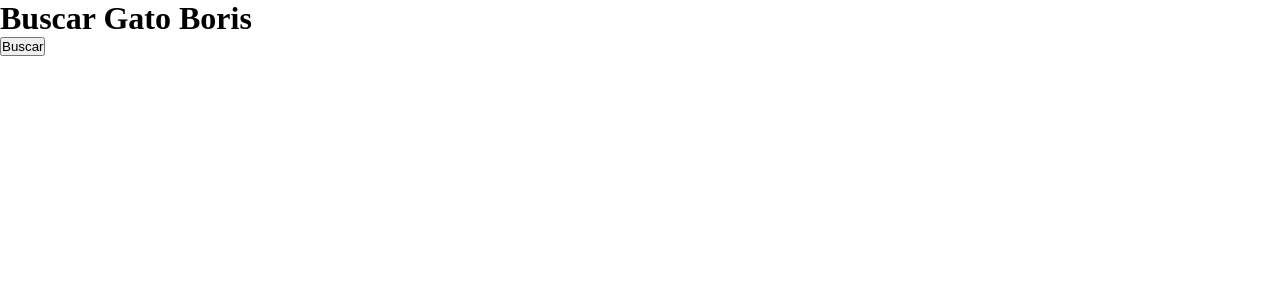
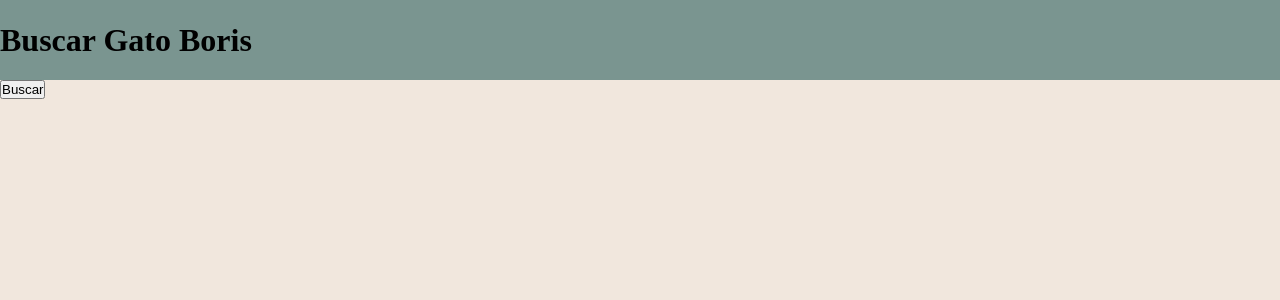
Before and after one commit to gbmao/Controle-animal, a Spring Boot app: page / in a window 1280 px wide. Shown: the top 300 px of the page. Run offline with Spring Boot 4, Linux system fonts and the light colour scheme.

Commit message:
feat(ui): Refactor HTML structure and enhance CSS styles for header

```diff
--- a/controle-animalAPI/controle-animal/src/main/resources/static/index.html
+++ b/controle-animalAPI/controle-animal/src/main/resources/static/index.html
@@ -2,12 +2,16 @@
 <html lang="pt-br">
 <head>
   <meta charset="UTF-8">
-  <title>Controle Animal - Frontend</title>
+  <title>Controle Animal</title>
 
   <link rel="stylesheet" href="styles.css">
 </head>
 <body>
-  <h1>Buscar Gato Boris</h1>
+  <header>
+    <div>
+      <h1>Buscar Gato Boris</h1>
+    </div>
+  </header>
   <button onclick="buscarBoris()">Buscar</button>
   <pre id="resultado"></pre>
 
--- a/controle-animalAPI/controle-animal/src/main/resources/static/styles.css
+++ b/controle-animalAPI/controle-animal/src/main/resources/static/styles.css
@@ -1,4 +1,23 @@
+:root {
+    --bg-color: #F1E7DD;
+    --header-bg: #7A9590;
+    --text-color: #26211E;
+}
+
 * {
     padding: 0%;
     margin: 0%;
 }
+
+body {
+    background-color: var(--bg-color);
+}
+
+header {
+    display: flex;
+    flex-direction: row;
+    justify-content: space-between;
+    align-items: center;
+    height: 10vh;
+    background-color: #7A9590;
+}
```
